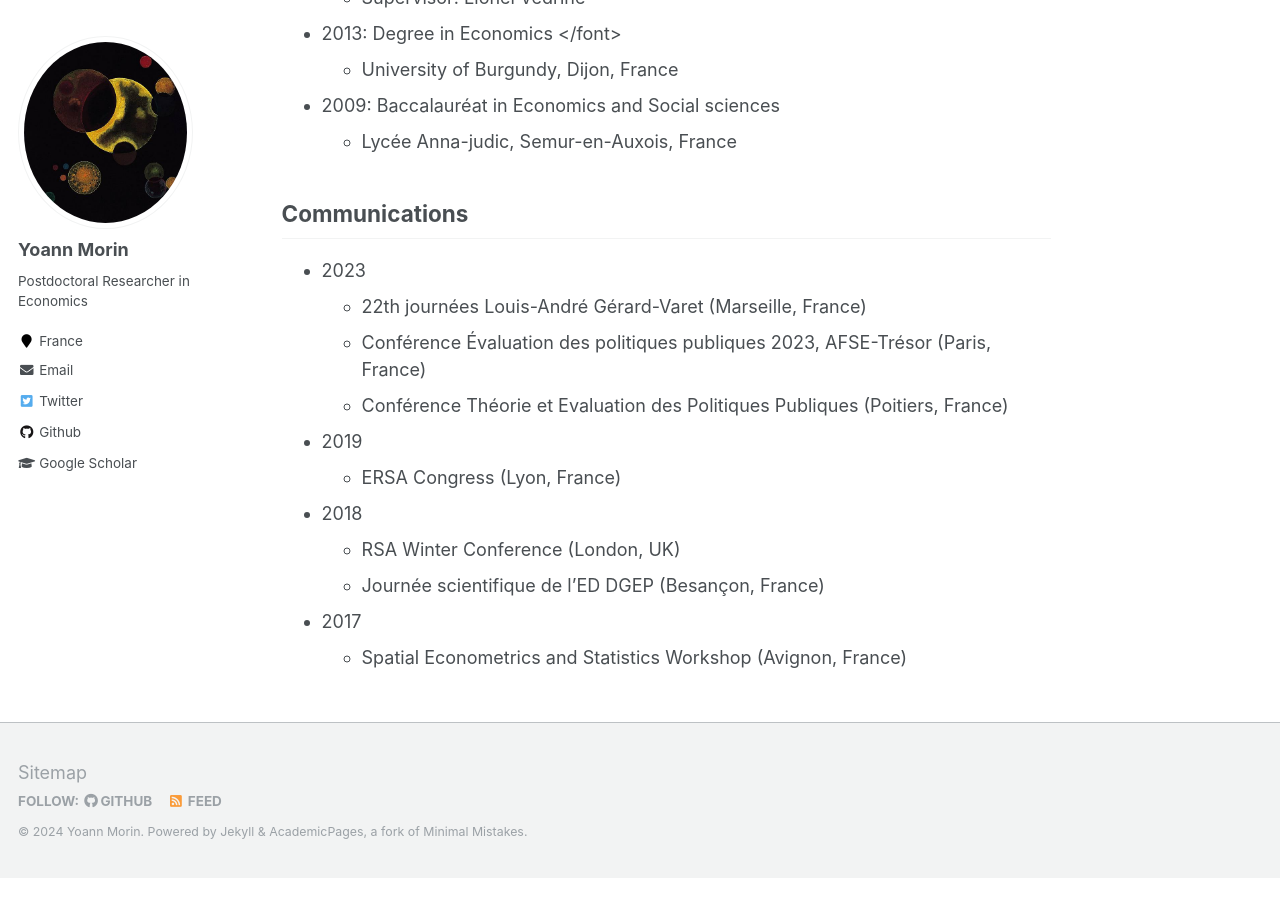
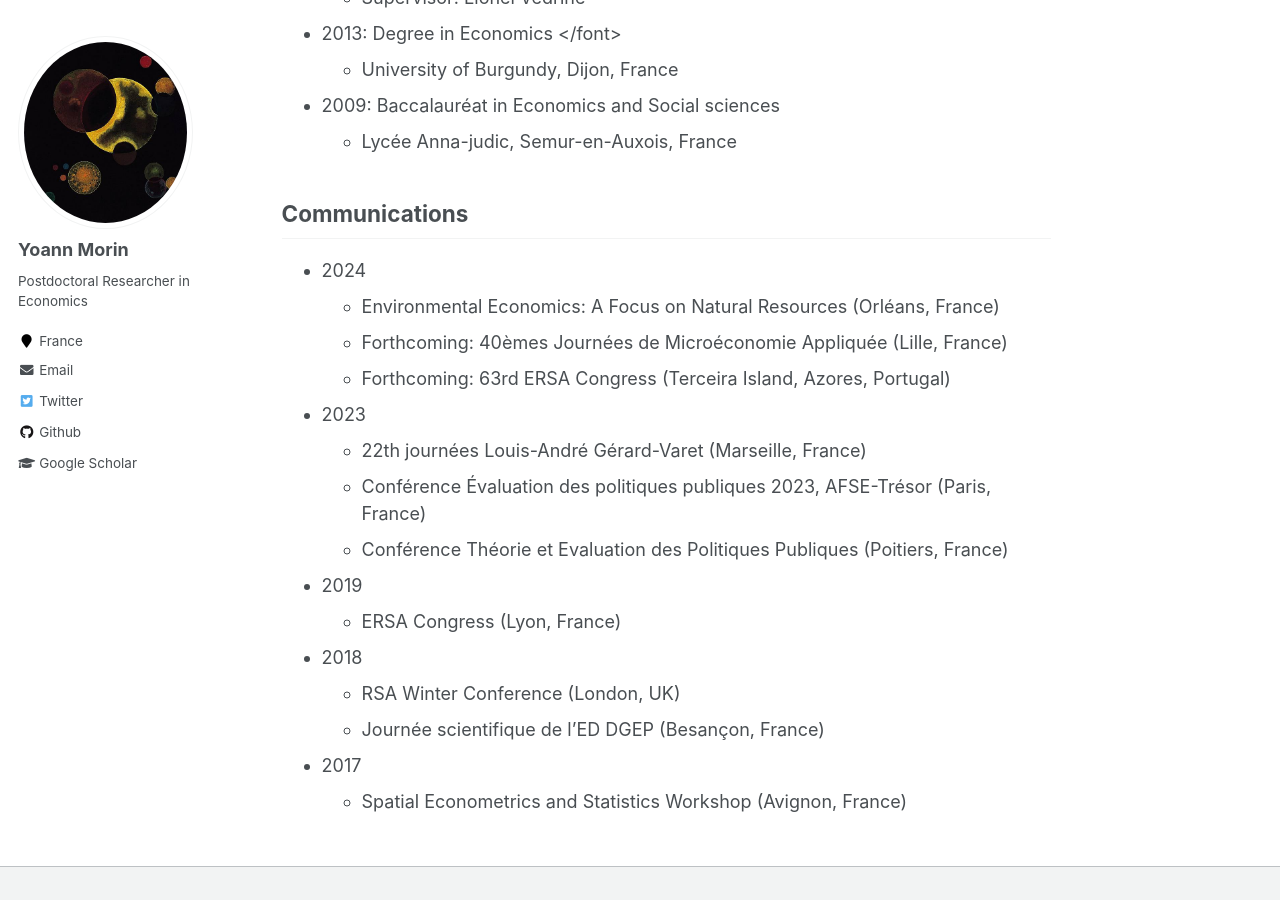
Before and after one commit to yoannmorin/yoannmorin.github.io, a Jekyll site: the page built from _pages/cv.md, in a window 1280 px wide and 900 px high, scrolled down 975 px. Built offline with Jekyll 4.4.1, drawn with Linux system fonts in a browser that asks for light colours; before the commit the page ends 1853 px from its top, so only the background shows below that.

Commit message:
Update cv.md

```diff
--- a/_pages/cv.md
+++ b/_pages/cv.md
@@ -34,6 +34,10 @@ A PDF version of my CV can be found <a href="https://raw.githubusercontent.com/y
   * Lycée Anna-judic, Semur-en-Auxois, France
 
 ## Communications
+* 2024
+  * Environmental Economics: A Focus on Natural Resources (Orléans, France)
+  * Forthcoming: 40èmes Journées de Microéconomie Appliquée (Lille, France)
+  * Forthcoming: 63rd ERSA Congress (Terceira Island, Azores, Portugal)
 * 2023
   * 22th journées Louis-André Gérard-Varet (Marseille, France)
   * Conférence Évaluation des politiques publiques 2023, AFSE-Trésor (Paris, France)
```
